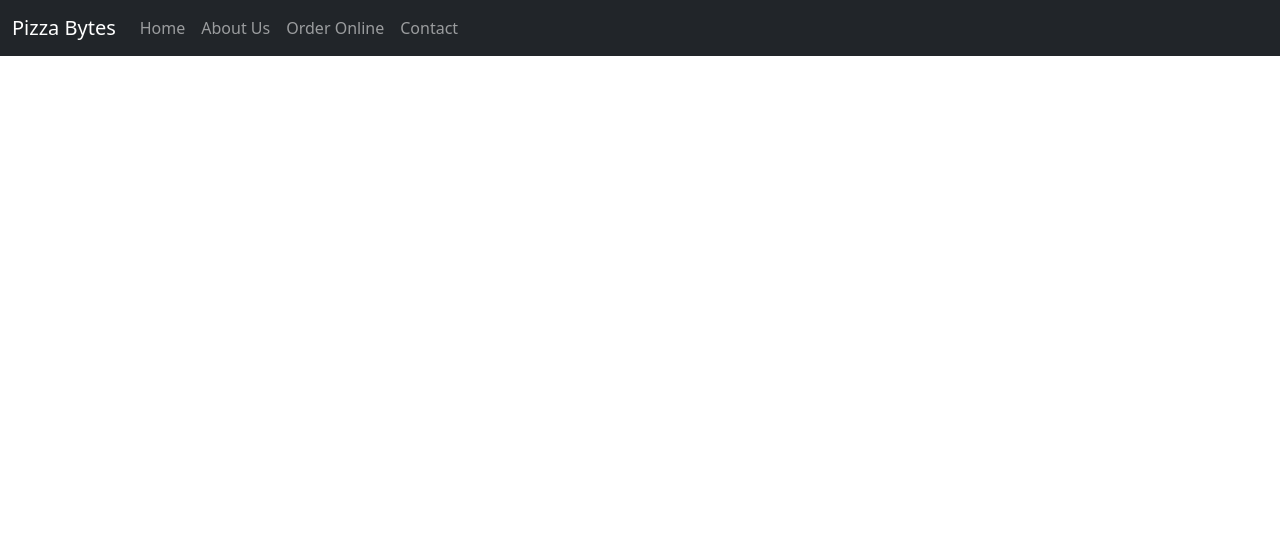
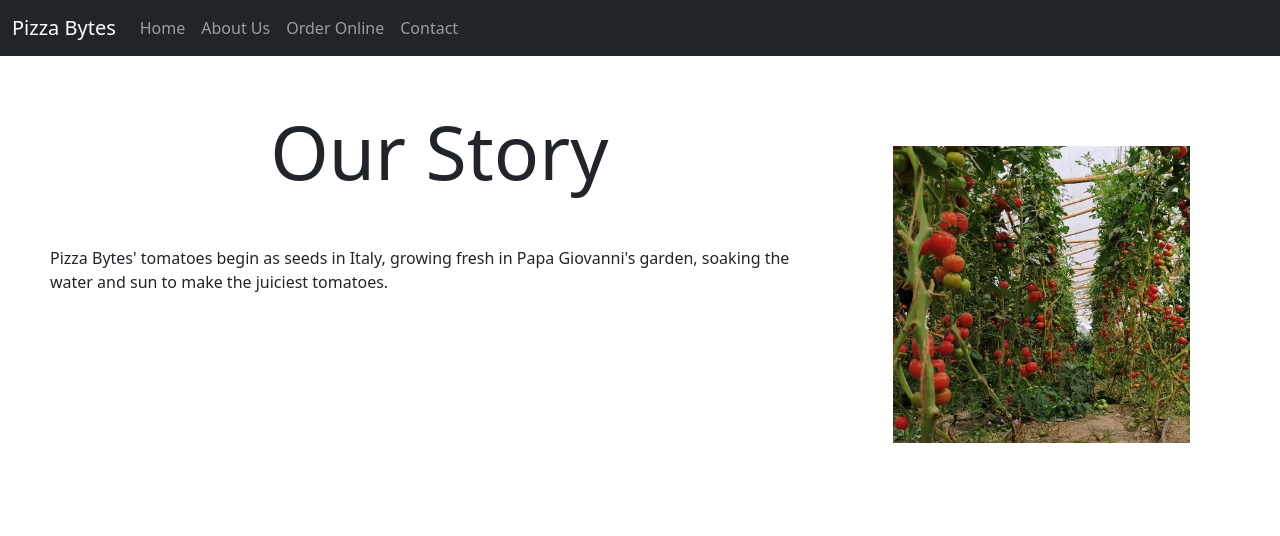
Before and after one commit to witherScript/pizza-bytes, a plain HTML site: page pages/about-us.html in a window 1280 px wide. Drawn offline with nearby package versions, Linux system fonts and the light colour scheme.

Commit message:
update copy on the about-us page

```diff
--- a/css/styles.css
+++ b/css/styles.css
@@ -39,7 +39,37 @@
   cursor: pointer;
 }
 
+.img-fluid {
+  max-width: 100%;
+  max-height: 500px;
+  /* Adjust this value according to your needs */
+  object-fit: cover;
+  /* This will make sure your image is scaled while maintaining its aspect ratio */
+}
+
+
+
 .button:hover {
   background-color: #cc0000;
   /* change to your desired color */
 }
+
+:root {
+  --primary-padding: 50px;
+  --secondary-padding: 40px;
+}
+
+.container-padding {
+  padding: var(--primary-padding);
+}
+
+.section-title {
+  margin-bottom: var(--primary-padding);
+  text-align: center;
+  font-size: 75px;
+}
+
+
+.responsive-image {
+  padding: var(--secondary-padding);
+}
--- a/pages/about-us.html
+++ b/pages/about-us.html
@@ -5,10 +5,11 @@
   <meta charset="UTF-8">
   <meta name="viewport" content="width=device-width, initial-scale=1.0">
   <title>Pizza Bytes!</title>
-  <link src="../css/styles.css">
+
   <link href="https://cdn.jsdelivr.net/npm/bootstrap@5.3.0/dist/css/bootstrap.min.css" rel="stylesheet"
     integrity="sha384-9ndCyUaIbzAi2FUVXJi0CjmCapSmO7SnpJef0486qhLnuZ2cdeRhO02iuK6FUUVM" crossorigin="anonymous">
   <script src="../js/scripts.js"></script>
+  <link href="../css/styles.css" type="text/css" rel="stylesheet">
 </head>
 
 <body>
@@ -37,6 +38,22 @@
       </div>
     </div>
   </nav>
+  <div class="container-fluid container-padding">
+    <div class="row">
+      <div class="col-xl-8 col-lg-8 col-md-8">
+        <h2 class="section-title">Our Story</h2>
+        <p>
+          Pizza Bytes' tomatoes begin as seeds in Italy, growing fresh in Papa Giovanni's garden,
+          soaking the water and sun to make the juiciest tomatoes.
+        </p>
+      </div>
+      <div class="col-xl-4 col-lg-4 col-md-4 image-border">
+        <img src="../img/tomato.jpeg" alt="farm of tomato plants" class=" img-fluid responsive-image">
+      </div>
+    </div>
+  </div>
+
+
 </body>
 
 </html>
```
Also changed, not shown: pages/index.html (+1 -1 lines), pages/order-form.html (+3 -2 lines), img/tomato.jpeg (added), img/tomato.webp (added).
